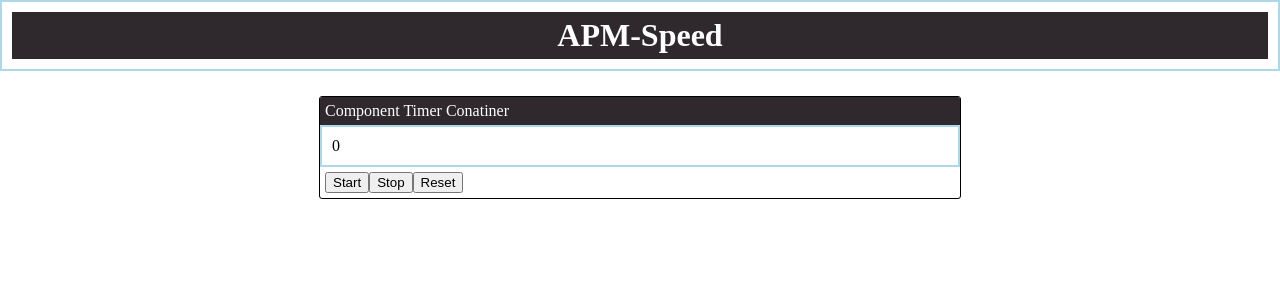
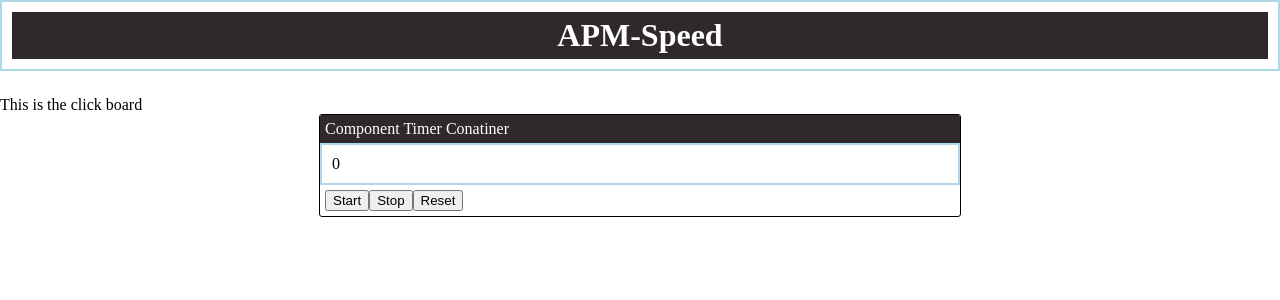
Before and after one commit to Noelcarino/APM-Speed, a React (Create React App) app in the folder apm-speed/: page / in a window 1280 px wide. Shown: the top 300 px of the page. Built offline with nearby package versions, Linux system fonts and the light colour scheme.

Commit message:
6/09 | started component for clickboard

```diff
--- a/apm-speed/public/css/style.css
+++ b/apm-speed/public/css/style.css
@@ -44,6 +44,11 @@ html {
     margin: 0px auto;
 }
 
+/* CLICKBOARD STYLES
+**********************************************************************************/
+
+
+
 /* TIMER STYLES
 **********************************************************************************/
 .time-container {
--- a/apm-speed/src/App.js
+++ b/apm-speed/src/App.js
@@ -1,7 +1,7 @@
 import React from 'react';
 import Header from './components/Header';
 import Timer from './components/Timer';
-
+import ClickBoard from './components/ClickBoard';
 export default class App extends React.Component {
   render(){
     return (
@@ -11,9 +11,15 @@ export default class App extends React.Component {
           <Header />
         </div>
 
+        <div className="clickboard-container">
+          <ClickBoard />
+        </div>
+
         <div className="timer-container">
           <Timer />
         </div>
+
+
 
       </div>
     )
--- /dev/null
+++ b/apm-speed/src/components/ClickBoard.js
@@ -0,0 +1,11 @@
+import React from 'react';
+
+export default class ClickBoard extends React.Component {
+    render(){
+        return (
+            <div>
+                This is the click board
+            </div>
+        )
+    }
+}
```
